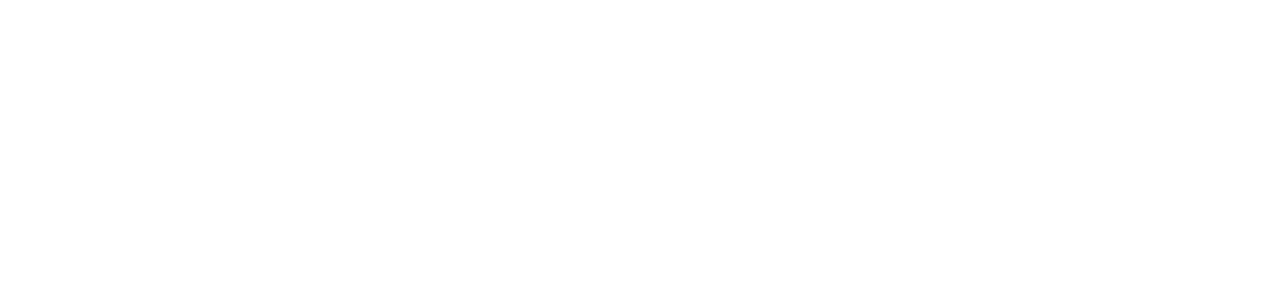
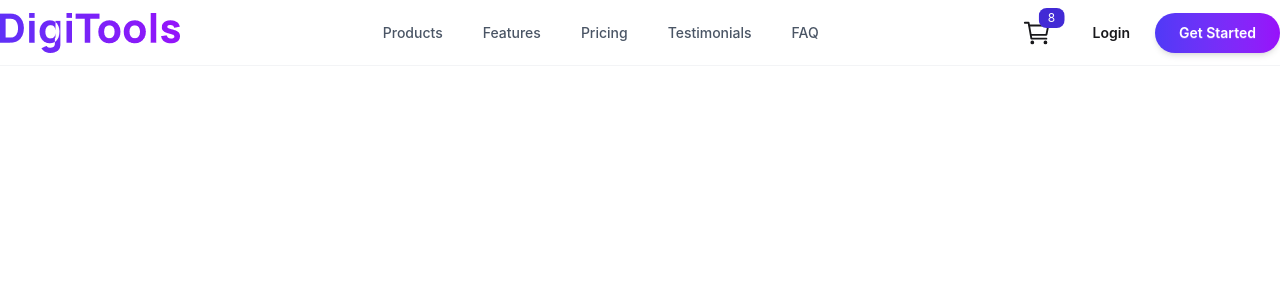
Before and after one commit to mosharof-dev/digitools-marketplace, a React (Vite) app: page / in a window 1280 px wide. Shown: the top 300 px of the page. Built offline with nearby package versions, Linux system fonts and the light colour scheme.

Commit message:
created navbar component with layout and basic styling

```diff
--- a/src/App.jsx
+++ b/src/App.jsx
@@ -1,13 +1,14 @@
 
 import { AiFillAndroid } from 'react-icons/ai'
 import './App.css'
+import NavBar from './Components/NavBar/NavBar'
 
 function App() {
 
 
   return (
     <>
-
+     <NavBar></NavBar>
 
 
 
--- a/src/Components/NavBar/NavBar.jsx
+++ b/src/Components/NavBar/NavBar.jsx
@@ -1,11 +1,69 @@
 import React from 'react';
+import NavBarLogo from '../../assets/DigiTools.png'
+import { IoCartOutline } from "react-icons/io5";
 
-const NavBar = () => {
-    return (
-        <div>
 
+const Navbar = () => {
+  const navLinks = (
+    <>
+      <li><a className="hover:text-purple-600 transition">Products</a></li>
+      <li><a className="hover:text-purple-600 transition">Features</a></li>
+      <li><a className="hover:text-purple-600 transition">Pricing</a></li>
+      <li><a className="hover:text-purple-600 transition">Testimonials</a></li>
+      <li><a className="hover:text-purple-600 transition">FAQ</a></li>
+    </>
+  );
+
+  return (
+    <nav className="bg-white/80 backdrop-blur-md sticky top-0 z-50 border-b border-gray-100">
+      <div className="navbar container mx-auto px-4 lg:px-0">
+
+        {/* Mobile Menu (Hamburger) */}
+        <div className="navbar-end start w-auto lg:hidden">
+          <div className="dropdown">
+            <div tabIndex={0} role="button" className="btn btn-ghost lg:hidden p-0 mr-2">
+              <svg xmlns="http://www.w3.org/2000/svg" className="h-6 w-6" fill="none" viewBox="0 0 24 24" stroke="currentColor">
+                <path strokeLinecap="round" strokeLinejoin="round" strokeWidth="2" d="M4 6h16M4 12h8m-8 6h16" />
+              </svg>
+            </div>
+            <ul tabIndex={0} className="menu menu-sm dropdown-content mt-3 z-1 p-2 shadow bg-base-100 rounded-box w-52 font-medium">
+              {navLinks}
+            </ul>
+          </div>
         </div>
-    );
+
+        {/* Logo Section */}
+        <div className="flex-1 lg:flex-none">
+          <img src={NavBarLogo} alt="DigiTools Logo" className="h-8 lg:h-10 cursor-pointer" />
+        </div>
+
+        {/* Desktop Menu (Center) */}
+        <div className="navbar-center hidden lg:flex flex-1 justify-center">
+          <ul className="menu menu-horizontal px-1 gap-4 font-medium text-gray-600">
+            {navLinks}
+          </ul>
+        </div>
+
+        {/* Action Buttons (Right) */}
+        <div className="navbar-end w-auto flex items-center gap-2 lg:gap-4">
+          {/* Cart Icon */}
+          <div className="indicator mr-2 cursor-pointer">
+            <IoCartOutline className="text-2xl lg:text-3xl" />
+            <span className="badge badge-sm badge-primary indicator-item border-none text-white">8</span>
+          </div>
+
+          {/* Buttons */}
+          <div className="hidden sm:flex items-center gap-2">
+            <button className="btn btn-ghost btn-sm lg:btn-md rounded-full font-semibold">Login</button>
+            <button className="btn bg-linear-to-r from-indigo-600 to-purple-600 hover:opacity-90 text-white border-none btn-sm lg:btn-md rounded-full px-6 shadow-md">
+              Get Started
+            </button>
+          </div>
+        </div>
+
+      </div>
+    </nav>
+  );
 };
 
-export default NavBar;
+export default Navbar;
```
Also changed, not shown: src/assets/DigiTools.png (added).
